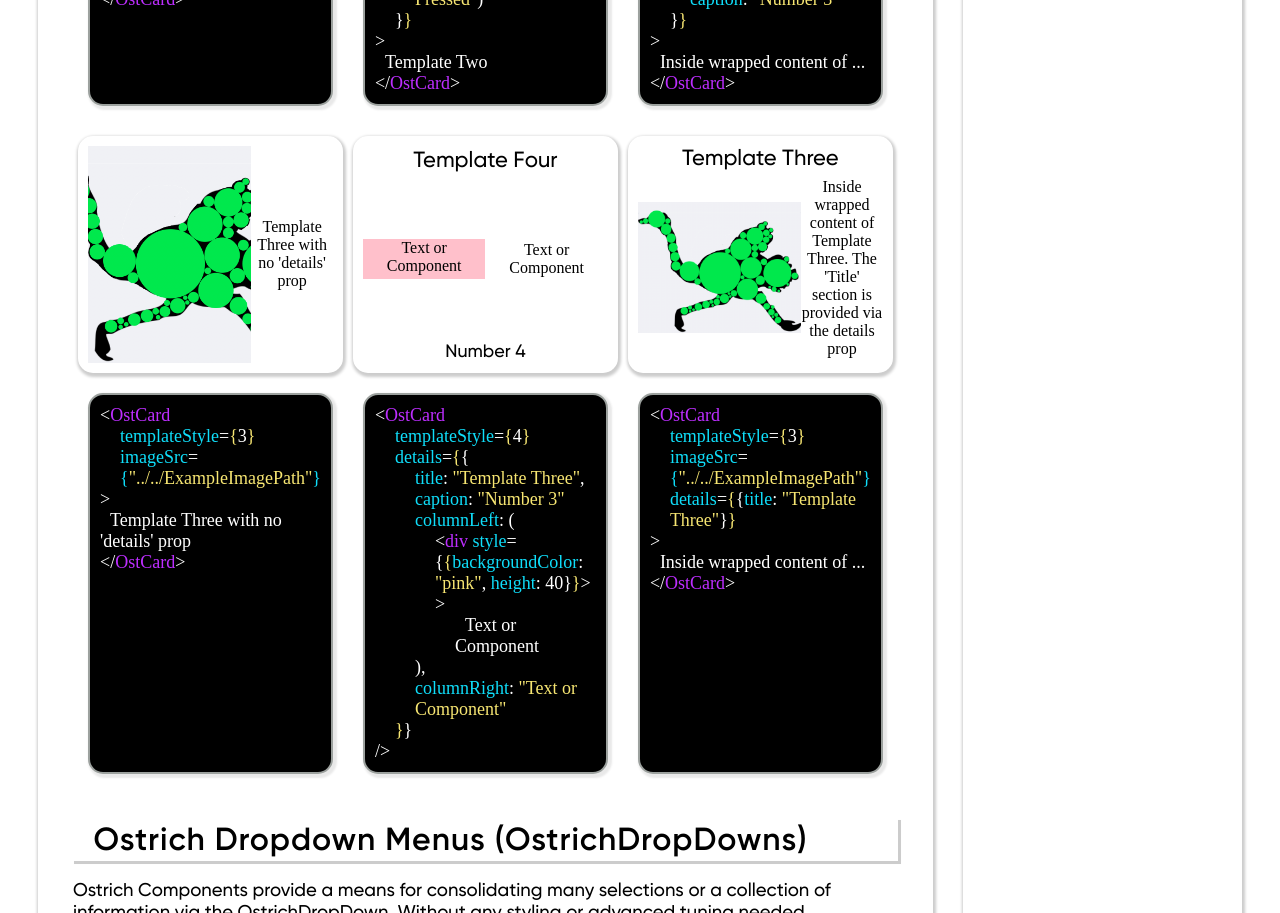
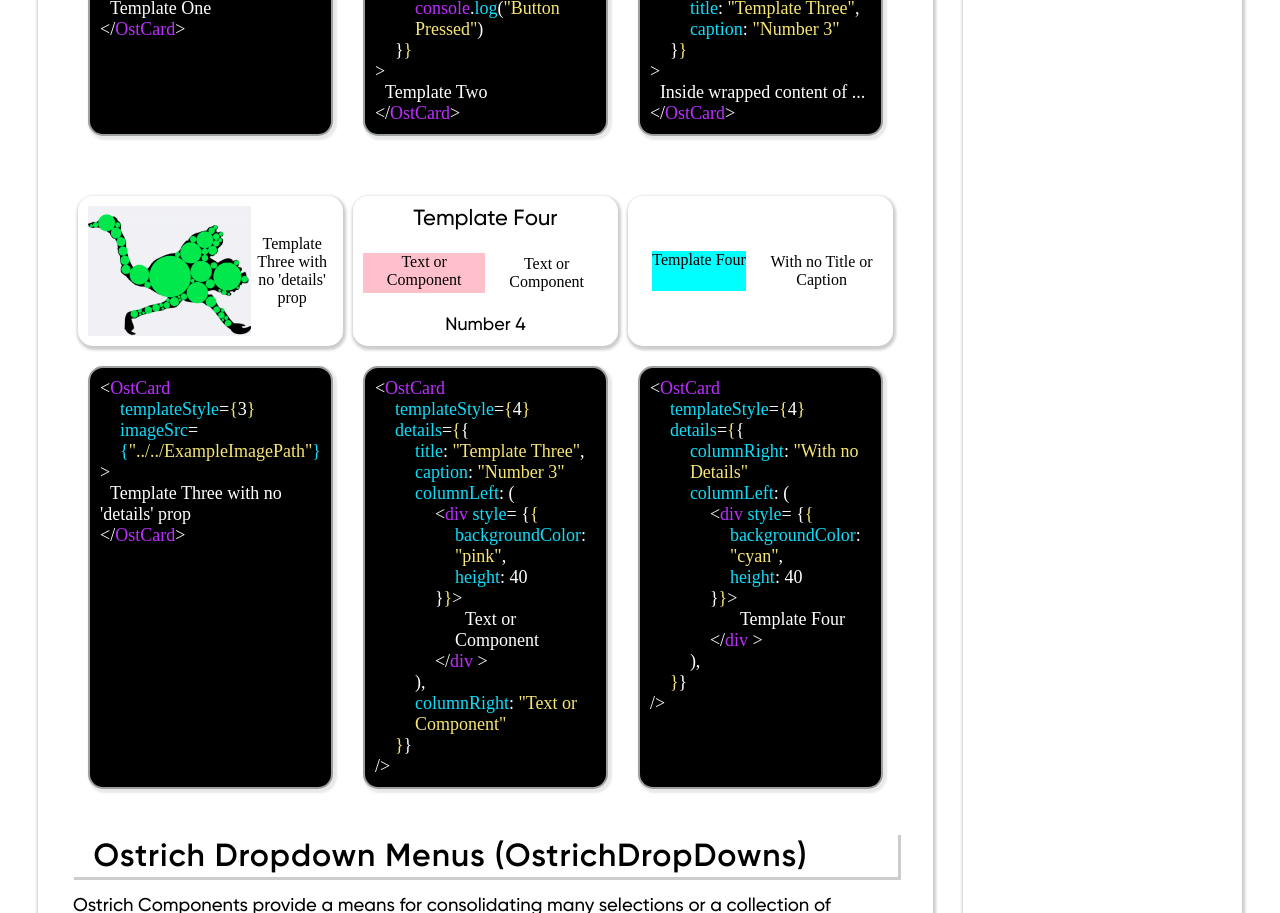
Before and after one commit to NLanese/the-codex, a Next.js app: page /showcases/ostrich-components/ostrich-showcase in a window 1280 px wide. Shown: the part 1600-2513 px from the top of the page. Built offline with nearby package versions, Linux system fonts and the light colour scheme.

Commit message:
Templates and Showcase

```diff
--- a/OstrichComponents/Format/OstCard.js
+++ b/OstrichComponents/Format/OstCard.js
@@ -271,7 +271,7 @@ export const OstCard =({
                     justifyContent: 'center', alignItems: 'row',
                     }}>
                         <div style={{display: 'flex', flex: 8}}>
-                            <img src={imageSrc} style={{maxWidth: '100%', maxHeight: '100%', objectFit: (details?.title ? "contain" : details?.caption ? "contain" : "cover")}} />
+                            <img src={imageSrc} style={{maxWidth: '100%', maxHeight: '100%', objectFit: (details?.title ? "contain" : details?.caption ? "contain" : "contain")}} />
                         </div>
                         <div style={{ display: 'flex',
                         flex: 4,
--- a/pages/showcases/ostrich-components/ostrich-showcase.js
+++ b/pages/showcases/ostrich-components/ostrich-showcase.js
@@ -186,7 +186,7 @@ export default function OstrichShowcase() {
                 </div>
 
                 {/* Ost Cards Example Row Two */}
-                <div style={{paddingTop: 10}}>
+                <div style={{paddingTop: 40}}>
 
                     {/* Preamble */}
                     <p style={Styles.Fonts.basic}>
@@ -355,6 +355,8 @@ export default function OstrichShowcase() {
                             <span style={Styles.Code.reg}>: </span>
                             <span style={Styles.Code.str}>"Template Three"</span>
                             <span style={Styles.Code.reg}>, </span>
+                        </p>
+                        <p style={{...Styles.Code.code, fontSize: 18, marginLeft: 40}}>
                             <span style={Styles.Code.var}>caption</span>
                             <span style={Styles.Code.reg}>: </span>
                             <span style={Styles.Code.str}>"Number 3"</span>
@@ -379,11 +381,12 @@ export default function OstrichShowcase() {
                 </div>
 
                 {/* Ost Cards Example Row Three */}
-                <div style={{paddingTop: 10}}>
+                <div style={{paddingTop: 40}}>
                     <div style={{display: 'flex',
                     flexDirection: 'row',
                     justifyContent: 'space-around',
                     }}>
+                        {/* Template Three no 'details' */}
                         <OstCard
                             templateStyle={3}
                             imageSrc={OstCompImg}
@@ -391,10 +394,11 @@ export default function OstrichShowcase() {
                         >
                             Template Three with no 'details' prop
                         </OstCard>
+
+                        {/* Template Four */}
                         <OstCard
                         templateStyle={4}
                         style={{width: '30%', margin: 5}}
-                            onClick={() => {  console.log("Button Pressed") }}
                         details={{
                             title: "Template Four",
                             caption: "Number 4",
@@ -407,15 +411,19 @@ export default function OstrichShowcase() {
                         }}
                         />
 
+                        {/* Template Four With no Title or Caption */}
                         <OstCard
-                            templateStyle={3}
-                            imageSrc={OstCompImg}
+                        templateStyle={4}
                         style={{width: '30%', margin: 5}}
-                            details={{title: 'Template Three'}}
-                        >
-                            Inside wrapped content of Template Three.
-                            The 'Title' section is provided via the details prop
-                        </OstCard>
+                        details={{
+                            columnRight: "With no Title or Caption",
+                            columnLeft: (
+                                <div style={{backgroundColor: 'cyan', height: 40}}>
+                                    Template Four
+                                </div>
+                            )
+                        }}
+                        />
                     </div>
                 </div>
 
@@ -481,6 +489,8 @@ export default function OstrichShowcase() {
                             <span style={Styles.Code.reg}>: </span>
                             <span style={Styles.Code.str}>"Template Three"</span>
                             <span style={Styles.Code.reg}>, </span>
+                        </p>
+                        <p style={{...Styles.Code.code, fontSize: 18, marginLeft: 40}}>
                             <span style={Styles.Code.var}>caption</span>
                             <span style={Styles.Code.reg}>: </span>
                             <span style={Styles.Code.str}>"Number 3"</span>
@@ -496,22 +506,30 @@ export default function OstrichShowcase() {
                             <span style={Styles.Code.reg}>= </span>
                             <span style={Styles.Code.reg}>{"{"}</span>
                             <span style={Styles.Code.str}>{"{"}</span>
+                        </p>
+                        <p style={{...Styles.Code.code, fontSize: 18, marginLeft: 80}}>
                             <span style={Styles.Code.var}>backgroundColor</span>
                             <span style={Styles.Code.reg}>: </span>
                             <span style={Styles.Code.str}>"pink"</span>
                             <span style={Styles.Code.reg}>, </span>
+                        </p>
+                        <p style={{...Styles.Code.code, fontSize: 18, marginLeft: 80}}>
                             <span style={Styles.Code.var}>height</span>
                             <span style={Styles.Code.reg}>: </span>
                             <span style={Styles.Code.reg}>40</span>
+                        </p>
+                        <p style={{...Styles.Code.code, fontSize: 18, marginLeft: 60}}>
                             <span style={Styles.Code.reg}>{"}"}</span>
                             <span style={Styles.Code.str}>{"}"}</span>
                             <span style={Styles.Code.reg}>{">"}</span>
                         </p>
-                        <p style={{...Styles.Code.code, fontSize: 18, marginLeft: 60}}>
-                            <span style={Styles.Code.reg}>{">"}</span>
-                        </p>
                         <p style={{...Styles.Code.code, fontSize: 18, marginLeft: 80}}>
                             <span style={{...Styles.Code.reg, marginLeft: 10}}>Text or Component</span>
+                        </p>
+                        <p style={{...Styles.Code.code, fontSize: 18, marginLeft: 60}}>
+                            <span style={Styles.Code.reg}>{"</"}</span>
+                            <span style={Styles.Code.keyword}>div </span>
+                            <span style={Styles.Code.reg}>{">"}</span>
                         </p>
                         <p style={{...Styles.Code.code, fontSize: 18, marginLeft: 40}}>
                             <span style={Styles.Code.reg}>),</span>
@@ -540,37 +558,65 @@ export default function OstrichShowcase() {
                             <span style={Styles.Code.var}>templateStyle</span>
                             <span style={Styles.Code.reg}>=</span>
                             <span style={Styles.Code.str}>{"{"}</span>
-                            <span style={Styles.Code.reg}>{3}</span>
+                            <span style={Styles.Code.reg}>{4}</span>
                             <span style={Styles.Code.str}>{"}"}</span>
-                        </p>
-                        <p style={{...Styles.Code.code, fontSize: 18, marginLeft: 20}}>
-                            <span style={Styles.Code.var}>imageSrc</span>
-                            <span style={Styles.Code.reg}>=</span>
-                            <span style={Styles.Code.var}>{"{"}</span>
-                            <span style={Styles.Code.str}>"../../ExampleImagePath"</span>
-                            <span style={Styles.Code.var}>{"}"}</span>
                         </p>
                         <p style={{...Styles.Code.code, fontSize: 18, marginLeft: 20}}>
                             <span style={Styles.Code.var}>details</span>
                             <span style={Styles.Code.reg}>=</span>
                             <span style={Styles.Code.str}>{"{"}</span>
                             <span style={Styles.Code.reg}>{"{"}</span>
-                            <span style={Styles.Code.var}>title</span>
+                        </p>
+                        <p style={{...Styles.Code.code, fontSize: 18, marginLeft: 40}}>
+                            <span style={Styles.Code.var}>columnRight</span>
                             <span style={Styles.Code.reg}>: </span>
-                            <span style={Styles.Code.str}>"Template Three"</span>
+                            <span style={Styles.Code.str}>"With no Details" </span>
+                        </p>
+                        <p style={{...Styles.Code.code, fontSize: 18, marginLeft: 40}}>
+                            <span style={Styles.Code.var}>columnLeft</span>
+                            <span style={Styles.Code.reg}>: (</span>
+                        </p>
+                        <p style={{...Styles.Code.code, fontSize: 18, marginLeft: 60}}>
+                            <span style={Styles.Code.reg}>{"<"}</span>
+                            <span style={Styles.Code.keyword}>div </span>
+                            <span style={Styles.Code.var}>style</span>
+                            <span style={Styles.Code.reg}>= </span>
+                            <span style={Styles.Code.reg}>{"{"}</span>
+                            <span style={Styles.Code.str}>{"{"}</span>
+                        </p>
+                        <p style={{...Styles.Code.code, fontSize: 18, marginLeft: 80}}>
+                            <span style={Styles.Code.var}>backgroundColor</span>
+                            <span style={Styles.Code.reg}>: </span>
+                            <span style={Styles.Code.str}>"cyan"</span>
+                            <span style={Styles.Code.reg}>, </span>
+                        </p>
+                        <p style={{...Styles.Code.code, fontSize: 18, marginLeft: 80}}>
+                            <span style={Styles.Code.var}>height</span>
+                            <span style={Styles.Code.reg}>: </span>
+                            <span style={Styles.Code.reg}>40</span>
+                        </p>
+                        <p style={{...Styles.Code.code, fontSize: 18, marginLeft: 60}}>
                             <span style={Styles.Code.reg}>{"}"}</span>
                             <span style={Styles.Code.str}>{"}"}</span>
+                            <span style={Styles.Code.reg}>{">"}</span>
+                        </p>
+                        <p style={{...Styles.Code.code, fontSize: 18, marginLeft: 80}}>
+                            <span style={{...Styles.Code.reg, marginLeft: 10}}>Template Four</span>
+                        </p>
+                        <p style={{...Styles.Code.code, fontSize: 18, marginLeft: 60}}>
+                            <span style={Styles.Code.reg}>{"</"}</span>
+                            <span style={Styles.Code.keyword}>div </span>
+                            <span style={Styles.Code.reg}>{">"}</span>
+                        </p>
+                        <p style={{...Styles.Code.code, fontSize: 18, marginLeft: 40}}>
+                            <span style={Styles.Code.reg}>),</span>
+                        </p>
+                        <p style={{...Styles.Code.code, fontSize: 18, marginLeft: 20}}>
+                            <span style={Styles.Code.str}>{"}"}</span>
+                            <span style={Styles.Code.reg}>{"}"}</span>
                         </p>
                         <p style={{...Styles.Code.code, fontSize: 18}}>
-                            <span style={Styles.Code.reg}>{">"}</span>
-                        </p>
-                        <p style={{...Styles.Code.code, fontSize: 18}}>
-                            <span style={{...Styles.Code.reg, marginLeft: 10}}>Inside wrapped content of ...</span>
-                        </p>
-                        <p style={{...Styles.Code.code, fontSize: 18}}>
-                            <span style={Styles.Code.reg}>{"</"}</span>
-                            <span style={Styles.Code.keyword}>OstCard</span>
-                            <span style={Styles.Code.reg}>{">"}</span>
+                            <span style={Styles.Code.reg}>{"/>"}</span>
                         </p>
                     </div>
                 </div>
```
Lines whose indentation alone changed are shown as unchanged.
